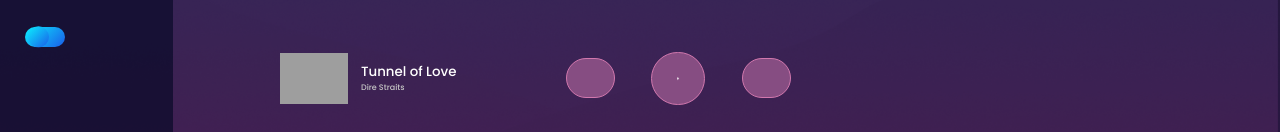
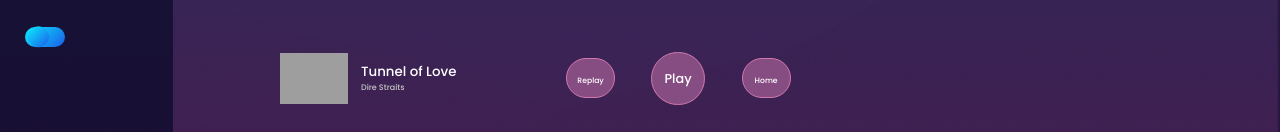
Before and after one commit to Josuzin/calmly, a Next.js app: page / in a window 1280 px wide. Shown: the part 668-800 px from the top of the page. Built offline with nearby package versions, Linux system fonts and the light colour scheme; grey boxes are pictures that could not be loaded.

Commit message:
botoes timer, andreia

```diff
--- a/components/Timer.jsx
+++ b/components/Timer.jsx
@@ -79,21 +79,20 @@ export default function Timer() {
             <div class="timer-play-btn-box">
               <div class="timer-replay-box">
                 <button class="timer-btn-replay" onClick={handleReset}>
-                  <img class="timer-icon-replay" src="/images/icon-replay.png" alt="Replay Icon"></img>
+                  <span className="replay-yes-true">Replay</span>
                 </button>
               </div>
               <div class="timer-play-box">
                   <button class="timer-btn-play" onClick={handleStartPause}>
-                    <img
-                      className="play-pause"
-                      src={isRunning ? "/images/icon-pause.png" : "/images/icon-play.png"}
-                      alt={isRunning ? "Pause Icon" : "Play Icon"}
-                    />
+                    <span className="play-pause-options">
+                      {isRunning ? <span className="pause-para-centrar">Pause</span>: "Play"}
+                    </span>
+
                 </button>
               </div>
               <div class="timer-pause-box">
                 <button class="timer-btn-pause">
-                  <i class="fa-solid fa-square"></i>
+                  <spanc class="go-home-please">Home</spanc>
                 </button>
               </div>
             </div>
--- a/styles/Timer.css
+++ b/styles/Timer.css
@@ -146,7 +146,6 @@
 }
 
 .play-pause{
-  width: 10vw;
   object-fit: contain;
 }
 
@@ -216,3 +215,23 @@
   background-color: #864d82;
   cursor: pointer;
 }
+
+.replay-yes-true {
+  margin-left: -1vw;
+  font-size: 0.6vw;
+}
+
+.play-pause-options {
+  font-size: 1vw;
+  margin-left: -0.9vw;
+}
+
+.pause-para-centrar {
+  margin-left: -0.2vw;
+  font-size: 0.8vw;
+}
+
+.go-home-please {
+  font-size: 0.6vw;
+  margin-left: -0.9vw;
+}
```
